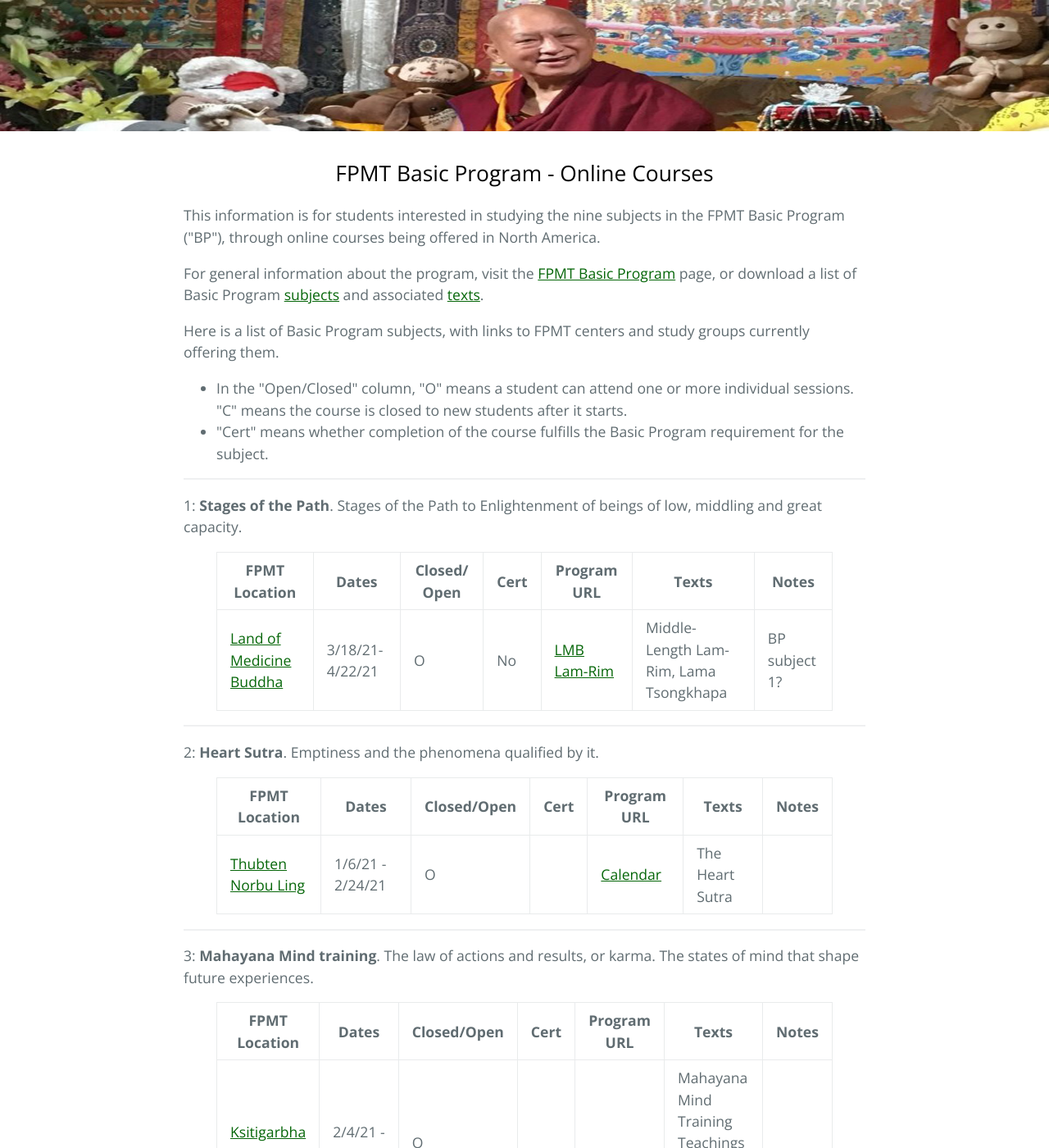
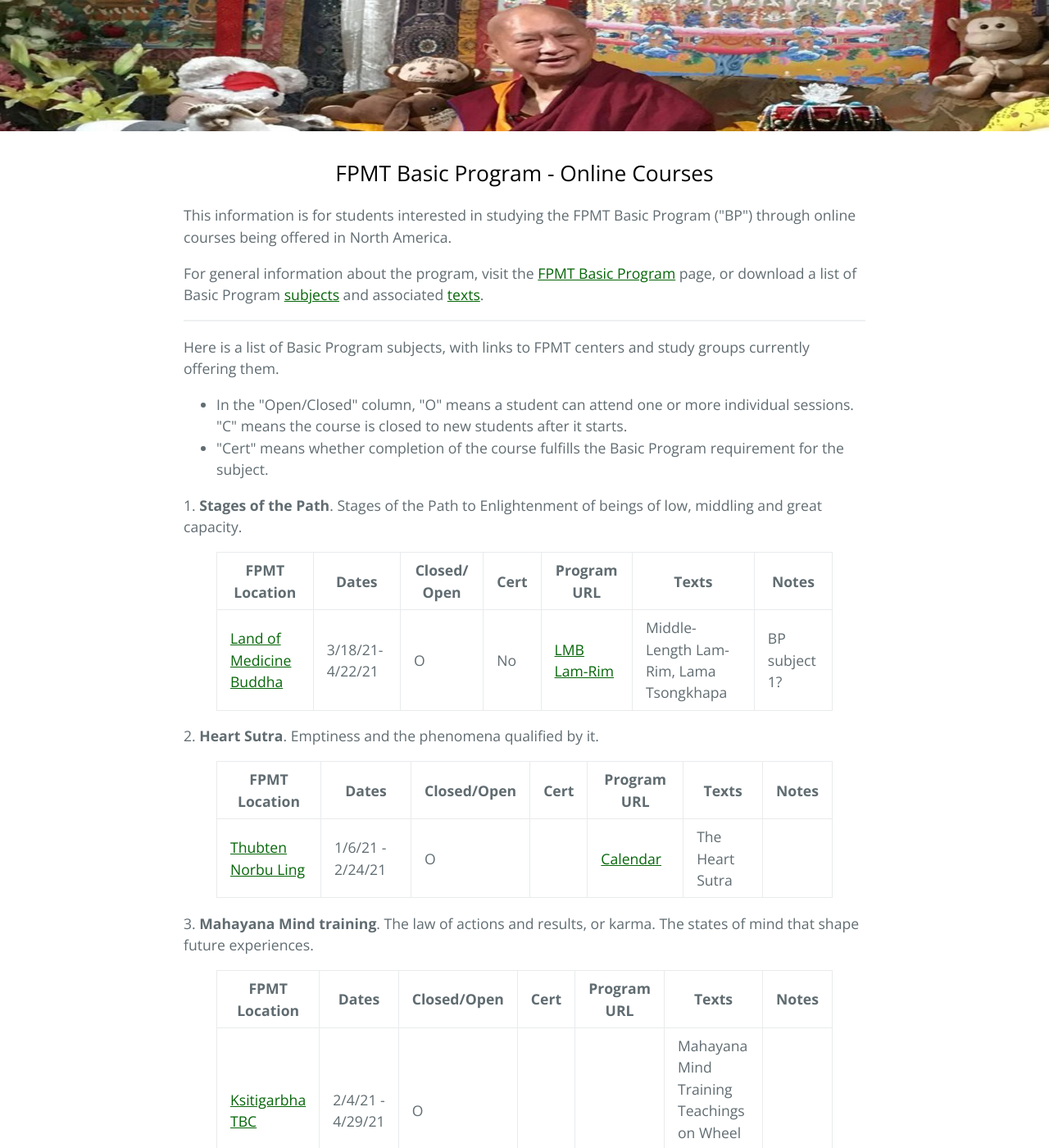
Before and after one commit to lgeorge/lgeorge.github.io, a Jekyll site: the page built from index.html, in a window 1280 px wide and 1400 px high. Shown: the whole window at 82% size. Built offline with Jekyll 4.4.1, drawn with Linux system fonts in a browser that asks for light colours; some of the changed text lies outside the part shown.

Commit message:
Update index.html

```diff
--- a/index.html
+++ b/index.html
@@ -7,9 +7,11 @@
   <body>
     <h2 style="text-align:center"; "color: black">FPMT Basic Program - Online Courses</h2>
 
-    <p>This information is for students interested in studying the nine subjects in the FPMT Basic Program ("BP"), through online courses being offered in North America.</p>
+    <p>This information is for students interested in studying the FPMT Basic Program ("BP") through online courses being offered in North America.</p>
 
     <p>For general information about the program, visit the <a href="https://fpmt.org/education/programs/basic-program/#BP_subjects">FPMT Basic Program</a> page, or download a list of Basic Program <a rel="noreferrer noopener" href="https://fpmt.org/wp-content/uploads/education/programs/basic-program/BP_SubjectDescriptions_2020.pdf" target="_blank">subjects</a> and associated <a rel="noreferrer noopener" href="https://fpmt.org/wp-content/uploads/education/programs/basic-program/BP_StandardTextsAndCommentaries_2020.pdf" target="_blank">texts</a>.</p>
+
+    <hr class="wp-block-separator is-style-wide"/>
 
     <p>Here is a list of Basic Program subjects, with links to FPMT centers and study groups currently offering them.</p>
     <ul>
@@ -17,9 +19,7 @@
     	<li>"Cert" means whether completion of the course fulfills the Basic Program requirement for the subject.</li>
     </ul>
 
-    <hr class="wp-block-separator is-style-wide"/>
-
-    <p>1: <strong>Stages of the Path</strong>. Stages of the Path to Enlightenment of beings of low, middling and great capacity.</p>
+    <p>1. <strong>Stages of the Path</strong>. Stages of the Path to Enlightenment of beings of low, middling and great capacity.</p>
 
     <!-- wp:table {"backgroundColor":"subtle-light-gray","align":"wide","className":"is-style-regular"} -->
     <figure class="wp-block-table alignwide is-style-regular">
@@ -33,9 +33,7 @@
     	</table>
     </figure>
 
-    <hr class="wp-block-separator is-style-wide"/>
-
-    <p>2: <strong>Heart Sutra</strong>. Emptiness and the phenomena qualified by it.</p>
+    <p>2. <strong>Heart Sutra</strong>. Emptiness and the phenomena qualified by it.</p>
 
     <!-- wp:table {"backgroundColor":"subtle-light-gray","align":"wide","className":"is-style-regular"} -->
     <figure class="wp-block-table alignwide is-style-regular">
@@ -49,9 +47,7 @@
     	</table>
     </figure>
 
-    <hr class="wp-block-separator is-style-wide"/>
-
-    <p>3: <strong>Mahayana Mind training</strong>. The law of actions and results, or karma. The states of mind that shape future experiences.</p>
+    <p>3. <strong>Mahayana Mind training</strong>. The law of actions and results, or karma. The states of mind that shape future experiences.</p>
 
     <!-- wp:table {"backgroundColor":"subtle-light-gray","align":"wide","className":"is-style-regular"} -->
     <figure class="wp-block-table alignwide is-style-regular">
@@ -65,9 +61,7 @@
     	</table>
     </figure>
 
-    <hr class="wp-block-separator is-style-wide"/>
-
-    <p>4: <strong>Engaging in the Bodhisattva Deeds</strong>. The Six Perfections and how to practice them.</p>
+    <p>4. <strong>Engaging in the Bodhisattva Deeds</strong>. The Six Perfections and how to practice them.</p>
 
     <!-- wp:table {"backgroundColor":"subtle-light-gray","align":"wide","className":"is-style-regular"} -->
     <figure class="wp-block-table alignwide is-style-regular">
@@ -83,7 +77,7 @@
 
     <hr class="wp-block-separator is-style-wide"/>
 
-    <p>5: <strong>Mind and Cognition</strong>. The way the mind knows phenomena and mental factors that constitute the basis of experience.</p>
+    <p>5. <strong>Mind and Cognition</strong>. The way the mind knows phenomena and mental factors that constitute the basis of experience.</p>
 
     <!-- wp:table {"backgroundColor":"subtle-light-gray","align":"wide","className":"is-style-regular"} -->
 
@@ -98,9 +92,7 @@
     	</table>
     </figure>
 
-    <hr class="wp-block-separator is-style-wide"/>
-
-    <p>6: <strong>Tenets</strong>. The philosophical systems, or tenets, of the four main schools of ancient Buddhist thought.</p>
+    <p>6. <strong>Tenets</strong>. The philosophical systems, or tenets, of the four main schools of ancient Buddhist thought.</p>
 
     <!-- wp:table {"backgroundColor":"subtle-light-gray","align":"wide","className":"is-style-regular"} -->
     <figure class="wp-block-table alignwide is-style-regular">
@@ -114,27 +106,25 @@
     	</table>
     </figure>
 
-    <hr class="wp-block-separator is-style-wide"/>
-
-    <p>7: <strong>Ornament for Clear Realization</strong>. The Path to Buddhahood.</p>
+    <p>7. <strong>Ornament for Clear Realization</strong>. The Path to Buddhahood.</p>
 
     <p>    No classes currently offered.</p>
 
     <hr class="wp-block-separator is-style-wide"/>
 
-    <p>8: <strong>The Tathagata Essence</strong>. The Buddha lineage that exists within every sentient being.</p>
+    <p>8. <strong>The Tathagata Essence</strong>. The Buddha lineage that exists within every sentient being.</p>
 
     <p>    No classes currently offered.</p>
 
     <hr class="wp-block-separator is-style-wide"/>
 
-    <p>9: <strong>Grounds and Paths of Secret Mantra &amp; The Three Basic Bodies</strong>. The structure of the path of Tantra.</p>
+    <p>9. <strong>Grounds and Paths of Secret Mantra &amp; The Three Basic Bodies</strong>. The structure of the path of Tantra.</p>
 
     <p>    No classes currently offered.</p>
 
     <hr class="wp-block-separator is-style-wide"/>
 
-    <p>Here are several FPMT Basic Programs (worldwide), offered as a 5-year program:</p>
+    <p>Here are several FPMT Basic Programs (worldwide) that are being offered as a full 5-year program:</p>
 
     <!-- wp:table {"backgroundColor":"subtle-light-gray","align":"wide","className":"is-style-regular"} -->
     <figure class="wp-block-table alignwide is-style-regular">
```
